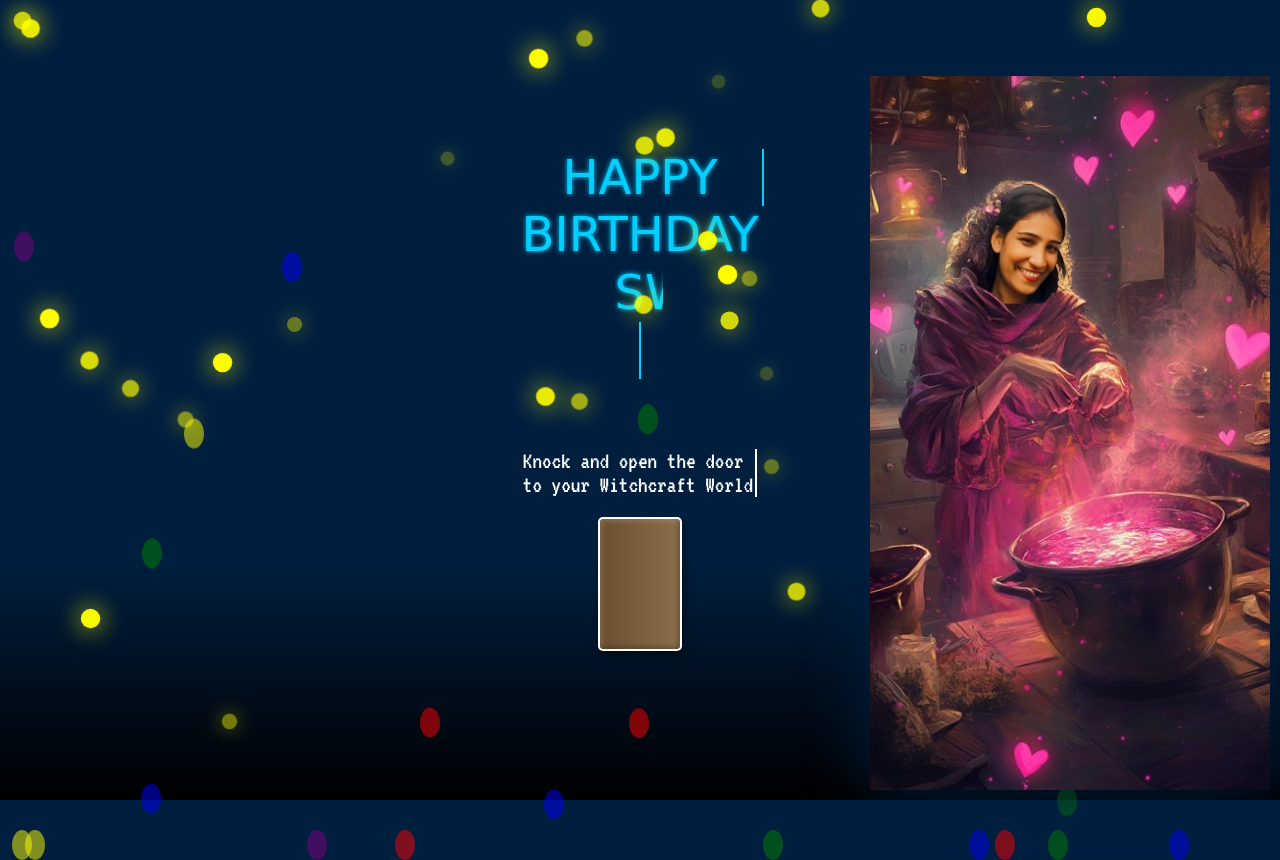
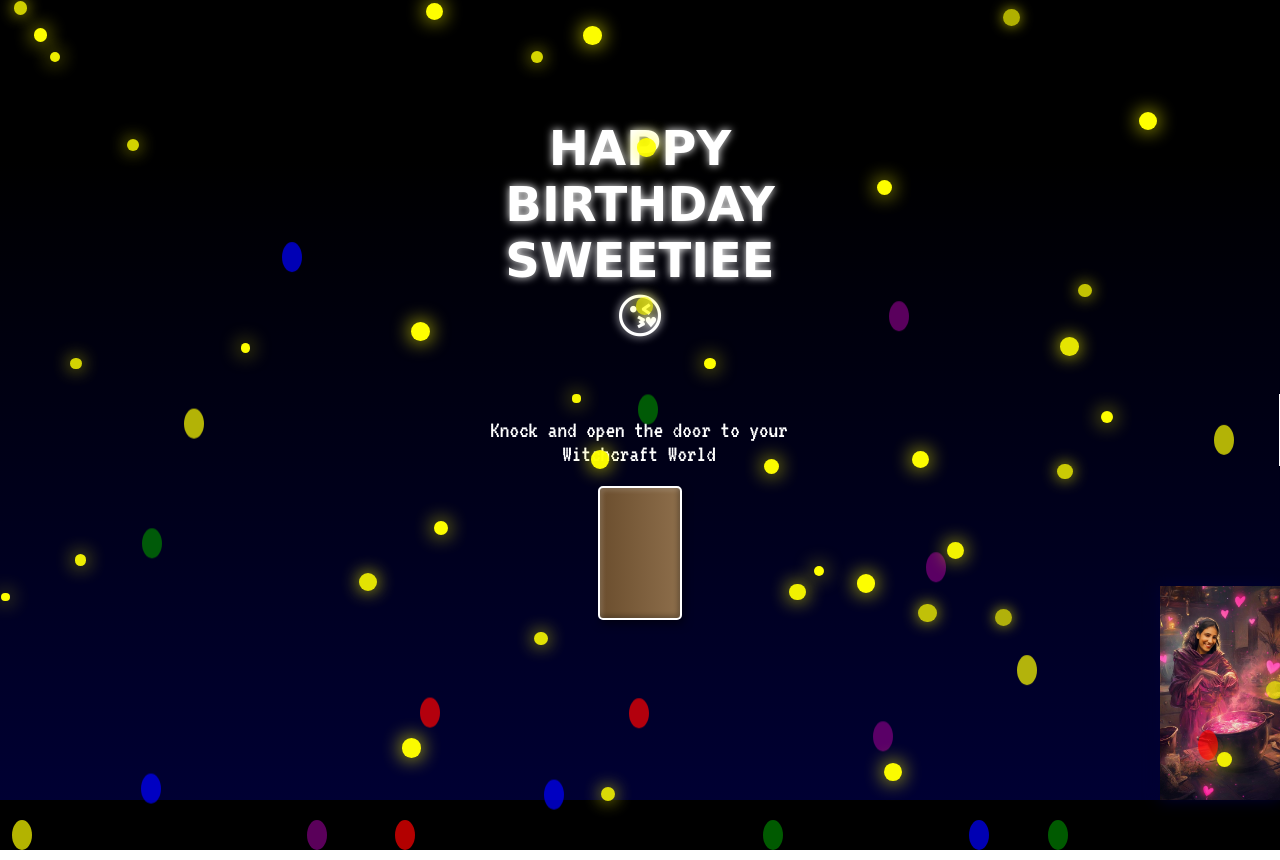
Before and after one commit to Kaafi-Cloudy/BDY, a plain HTML site: page page1.html in a window 1280 px wide. Drawn offline with Linux system fonts and the light colour scheme; a web font is replaced by a local one.

Commit message:
Update page1.html

```diff
--- a/page1.html
+++ b/page1.html
@@ -2,42 +2,47 @@
 <head>
   <meta charset="UTF-8" />
   <meta name="viewport" content="width=device-width, initial-scale=1.0" />
-  <title>Happy Birthday!</title>
-  <link href="https://fonts.googleapis.com/css2?family=Pacifico&family=VT323&family=Brush+Script+MT&display=swap" rel="stylesheet">
+  <title>Happy Birthday</title>
+  <link href="https://fonts.googleapis.com/css2?family=Brush+Script+MT&family=VT323&display=swap" rel="stylesheet">
   <style>
     body {
       margin: 0;
-      height: 100vh;
+      background: linear-gradient(to top, #000033 0%, #000000 80%);
       overflow: hidden;
-      background: linear-gradient(to top, black 0%, #001f3f 30%);
       font-family: 'Brush Script MT', cursive;
-      color: #00cfff;
+      color: #ffffff;
       display: flex;
+      justify-content: center;
+      align-items: center;
       flex-direction: column;
-      align-items: center;
-      justify-content: center;
+      min-height: 100vh;
       position: relative;
-    }.typing-container {
+    }.birthday-text {
   text-align: center;
   font-size: 3em;
-  color: #00cfff;
-  text-shadow: 0 0 5px #00cfff;
+  color: #fff;
+  text-shadow: 0 0 8px #fff;
+  font-weight: bold;
+  margin-bottom: 30px;
 }
 
-.type-line {
+.birthday-text span {
   display: block;
-  height: 1.2em;
-  white-space: nowrap;
-  overflow: hidden;
-  border-right: 2px solid #00cfff;
-  width: 0;
-  margin: auto;
-  animation: typing 2s steps(20, end) forwards, blink 0.7s step-end infinite;
 }
 
-.line2 { animation-delay: 2.3s; }
-.line3 { animation-delay: 4.6s; }
-.line4 { animation-delay: 6.9s; }
+.knock-text {
+  font-family: 'VT323', monospace;
+  color: white;
+  font-size: 1.5em;
+  text-align: center;
+  white-space: pre-line;
+  margin-top: 20px;
+  margin-bottom: 20px;
+  border-right: 2px solid white;
+  width: fit-content;
+  overflow: hidden;
+  animation: typing 4s steps(40, end) 1 forwards, blink 0.7s step-end infinite;
+}
 
 @keyframes typing {
   from { width: 0 }
@@ -45,52 +50,41 @@
 }
 
 @keyframes blink {
-  50% { border-color: transparent }
-}
-
-.door-message {
-  font-family: 'VT323', monospace;
-  color: white;
-  font-size: 1.5em;
-  margin-top: 30px;
-  white-space: pre-line;
-  animation: typing 3s steps(30, end) 1 forwards;
-  overflow: hidden;
-  border-right: 2px solid white;
-  width: 0;
-  animation-fill-mode: forwards;
-}
-
-.door-container {
-  display: flex;
-  flex-direction: column;
-  align-items: center;
-  justify-content: center;
-  margin-top: 40px;
+  50% { border-color: transparent; }
 }
 
 .door {
   width: 80px;
   height: 130px;
-  cursor: pointer;
-  border: 2px solid #fff;
   background: linear-gradient(to right, #6b4e2e, #8d6e4b);
   box-shadow: inset -2px -2px 5px rgba(0,0,0,0.3), inset 2px 2px 5px rgba(255,255,255,0.2), 2px 4px 8px rgba(0,0,0,0.5);
+  border: 2px solid #fff;
   border-radius: 5px;
-  margin-top: 20px;
+  cursor: pointer;
+  margin-bottom: 60px;
 }
 
 .door:hover {
   background: linear-gradient(to right, #8d6e4b, #a27f5a);
 }
 
+.witch-image {
+  position: absolute;
+  right: 0;
+  bottom: 0;
+  width: auto;
+  height: auto;
+  max-width: 120px;
+  filter: drop-shadow(0 0 8px #000033);
+}
+
 .balloon {
   position: absolute;
-  bottom: -60px;
+  bottom: -50px;
+  border-radius: 50%;
   width: 20px;
   height: 30px;
-  border-radius: 50%;
-  opacity: 0.5;
+  opacity: 0.7;
   animation: floatUp 8s linear infinite;
 }
 
@@ -103,45 +97,34 @@
   position: absolute;
   width: 15px;
   height: 15px;
-  background-color: yellow;
   border-radius: 50%;
-  box-shadow: 0 0 20px yellow;
-  opacity: 0.7;
-  animation: pulse 3s infinite ease-in-out;
+  background: yellow;
+  box-shadow: 0 0 15px yellow;
+  animation: glow 3s infinite alternate;
 }
 
-@keyframes pulse {
-  0%, 100% { opacity: 0.2; transform: scale(0.9); }
-  50% { opacity: 1; transform: scale(1.3); }
-}
-
-.witch-image {
-  position: fixed;
-  bottom: 10px;
-  right: 10px;
-  width: 400px;
-  height: auto;
-  filter: drop-shadow(0 0 30px #001f3f);
-  z-index: 10;
+@keyframes glow {
+  0% { opacity: 0.2; box-shadow: 0 0 5px yellow; }
+  100% { opacity: 1; box-shadow: 0 0 20px yellow; }
 }
 
   </style>
 </head>
-<body>  <div class="typing-container">
-    <span class="type-line line1">HAPPY</span>
-    <span class="type-line line2">BIRTHDAY</span>
-    <span class="type-line line3">SWEETIEE</span>
-    <span class="type-line line4">😘</span>
-  </div>  <div class="door-container">
-    <div class="door-message">Knock and open the door
-to your Witchcraft World</div>
-    <a href="page3.html">
-      <div class="door"></div>
-    </a>
-  </div>  <img src="reemt.png.jpg" class="witch-image" alt="Witch">  <script>
+<body>
+  <div class="birthday-text">
+    <span>HAPPY</span>
+    <span>BIRTHDAY</span>
+    <span>SWEETIEE</span>
+    <span>😘</span>
+  </div>  <div class="knock-text">
+    Knock and open the door to your
+    Witchcraft World
+  </div>  <a href="page3.html">
+    <div class="door"></div>
+  </a>  <img src="reemt.png.jpg" class="witch-image" alt="Witch">  <script>
     const colors = ['red', 'yellow', 'green', 'blue', 'purple'];
 
-    for (let i = 0; i < 25; i++) {
+    for (let i = 0; i < 20; i++) {
       const b = document.createElement('div');
       b.className = 'balloon';
       b.style.left = `${Math.random() * 100}%`;
@@ -156,6 +139,8 @@ to your Witchcraft World</div>
       bulb.style.left = `${Math.random() * 100}%`;
       bulb.style.top = `${Math.random() * 100}%`;
       bulb.style.animationDelay = `${Math.random() * 4}s`;
+      bulb.style.width = `${8 + Math.random() * 12}px`;
+      bulb.style.height = bulb.style.width;
       document.body.appendChild(bulb);
     }
   </script></body>
```
